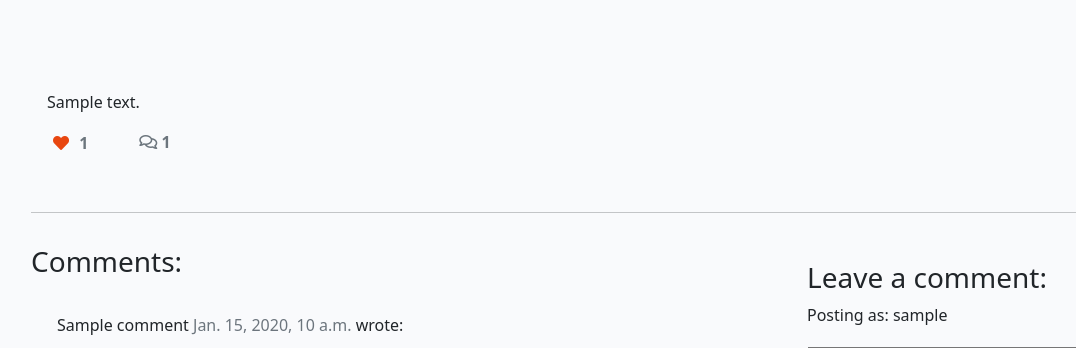
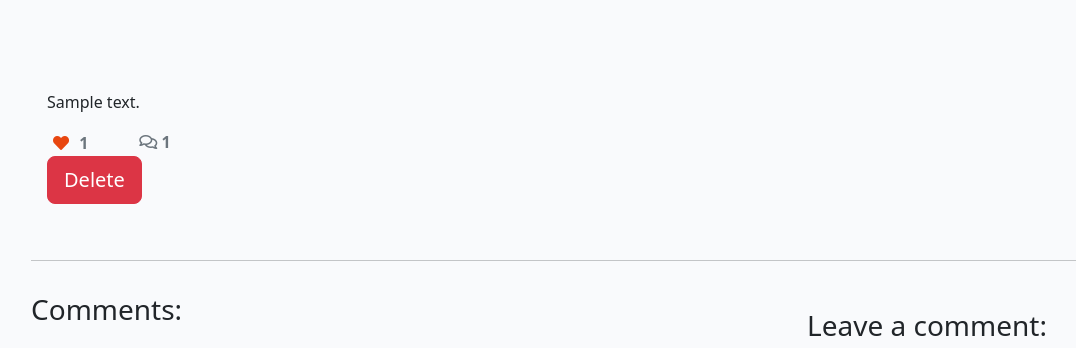
Before and after one commit to owenbcoding/old-p4, a Django app: a page that uses templates/post_detail.html in a window 1280 px wide. Shown: the part 282-630 px from the top of the page, without its empty margins (51-1127 px from the left). Run offline with Django 3.2, Linux system fonts and the light colour scheme; a user stored in the database is signed in; tables that the repository leaves empty hold one stand-in row (values such as "Sample post"); some libraries are stand-ins or nearby versions.

Commit message:
Added Delete button for detailed blog view

```diff
--- a/templates/post_detail.html
+++ b/templates/post_detail.html
@@ -51,6 +51,7 @@
                                     <i class="far fa-heart"></i>
                                 </button>
 
+
                                 {% endif %}
                             </form>
                             {% else %}
@@ -59,6 +60,14 @@
                             {% endif %}
                             <span class="text-secondary">{{ post.number_of_likes }}</span>
                         </strong>
+                        {% if user.is_authenticated %}
+                        {% if user.id == post.author.id %}
+                        <form method="POST" action="{% url 'delete_post' blog_post_id=post.pk %}">
+                            {% csrf_token %}
+                            <button type="delete" class="btn btn-danger btn-lg">Delete</button>
+                        </form>
+                        {% endif %}
+                        {% endif %}
                     </div>
                     <div class="col-1">
                         {% with comments.count as total_comments %}
```
